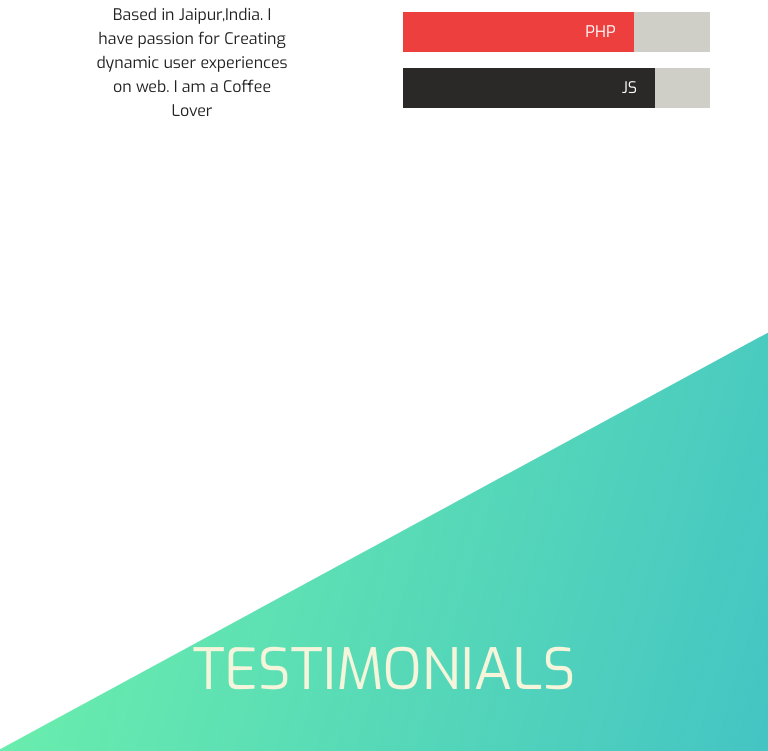
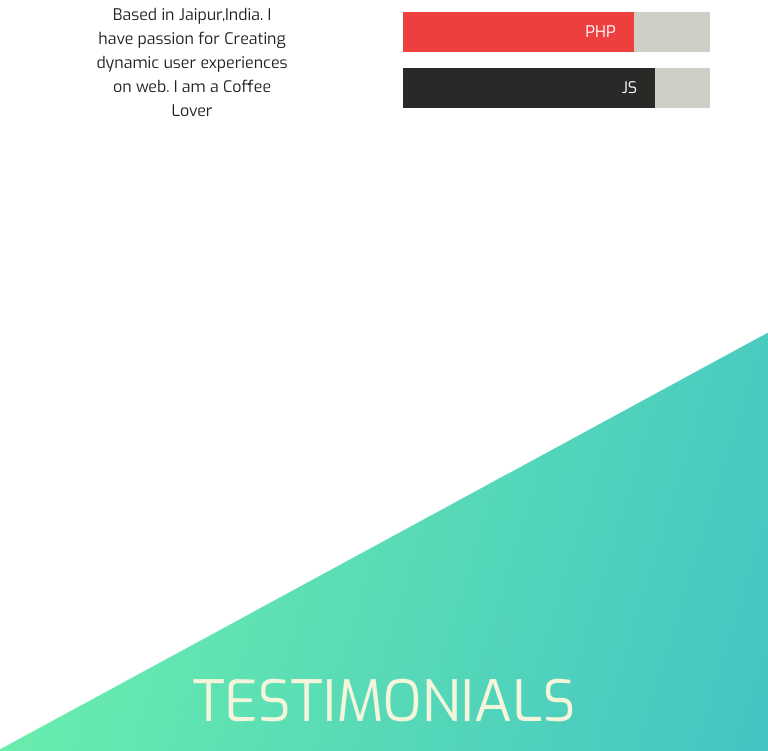
Before and after one commit to Adi-github/portfolio, a plain HTML site: page portfolio.html in a window 768 px wide. Shown: the part 1239-1990 px from the top of the page. Drawn offline with nearby package versions, Linux system fonts and the light colour scheme.

Commit message:
padding change

```diff
--- a/css/portfolio.css
+++ b/css/portfolio.css
@@ -409,6 +409,7 @@ form {
 }
 @media screen and (min-width:550px) and (max-width: 799px) {
 	.testimonials {
+		padding-top: 24rem;
 		height: 2500px;
 	}
 }
```
